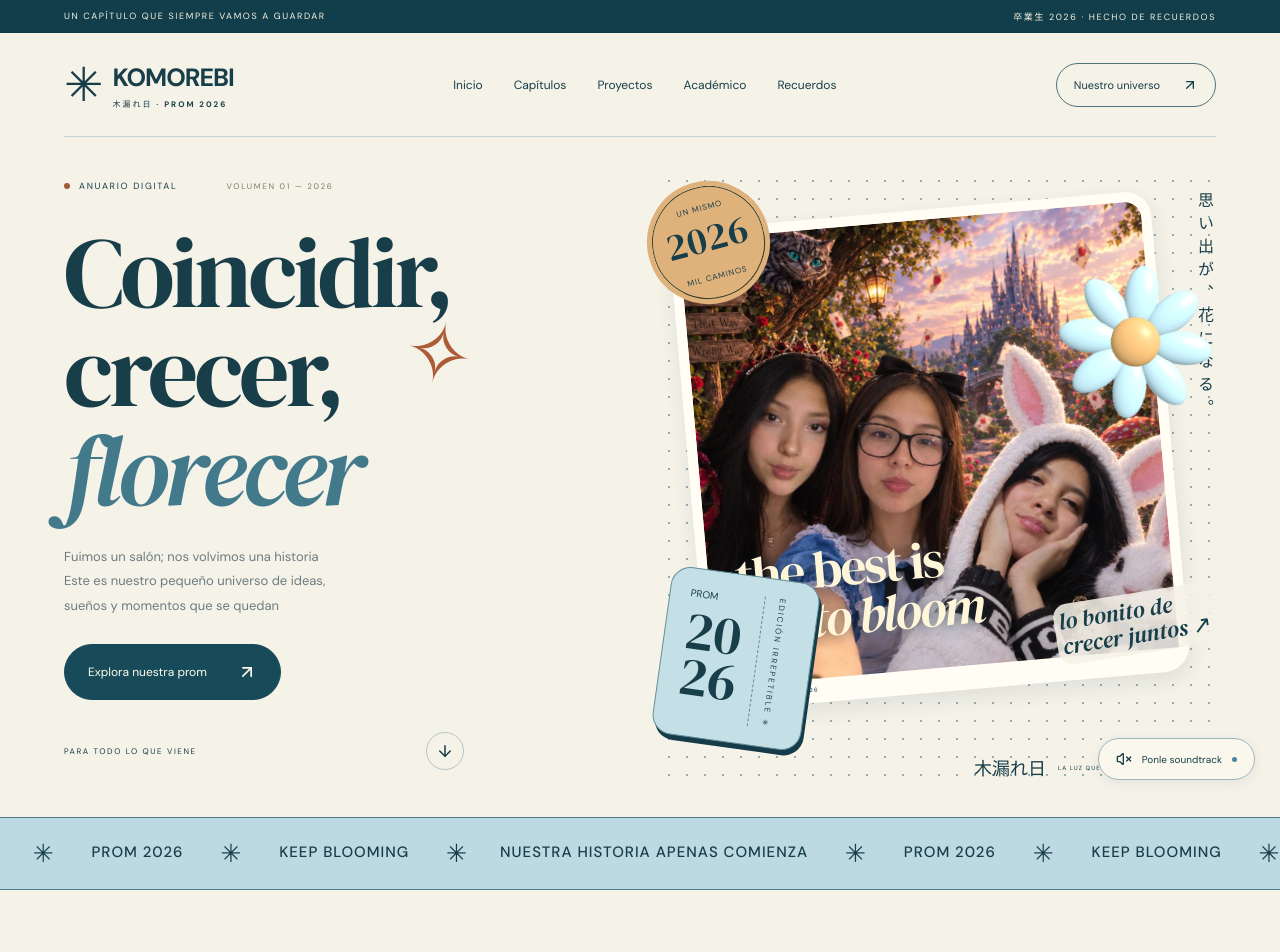
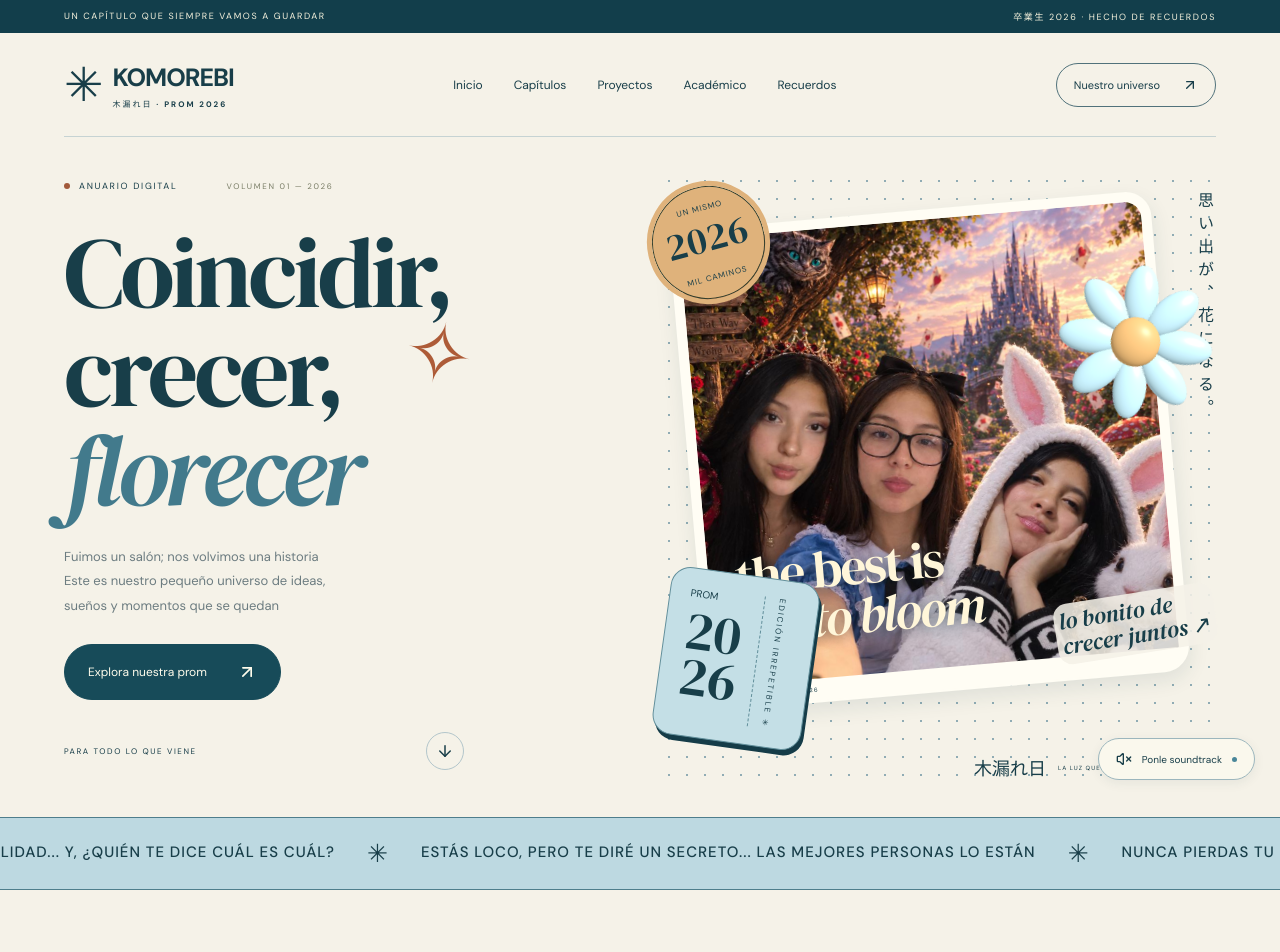
Before and after one commit to NaodusMoon/Poyecto_Ghost, a React (Vite) app: page / in a window 1280 px wide. Shown: the top 952 px of the page. Built offline with nearby package versions, Linux system fonts and the light colour scheme.

Commit message:
Actualiza frases de marquesinas y oculta adornos en móviles

```diff
--- a/src/components/Marquee.jsx
+++ b/src/components/Marquee.jsx
@@ -1,7 +1,18 @@
 import React from 'react';
 
+const phrases = [
+  'UN SUEÑO NO ES LA REALIDAD... Y, ¿QUIÉN TE DICE CUÁL ES CUÁL?',
+  'ESTÁS LOCO, PERO TE DIRÉ UN SECRETO... LAS MEJORES PERSONAS LO ESTÁN',
+  'NUNCA PIERDAS TU MUCHOSIDAD',
+  'NO ESTOY LOCO... MI REALIDAD SIMPLEMENTE ES DIFERENTE... A LA TUYA',
+  'SI VAS A LLEGAR A LA CIMA... AGÁRRATE A ESTA ROCA... Y AGÁRRATE A TI MISMO',
+  'IMAGINACIÓN ES LA ÚNICA ARMA... EN LA GUERRA CONTRA LA REALIDAD',
+  'NO PUEDES VIVIR TU VIDA... COMPLACIENDO A LOS DEMÁS... LA ELECCIÓN DEBE SER TUYA',
+  '¿CUÁNTO ES PARA SIEMPRE?... A VECES SOLO UN SEGUNDO',
+];
+
 export default function Marquee({ reverse = false }) {
-  return <div className={'marquee' + (reverse ? ' marquee-reverse' : '')} aria-label="Nuestra historia apenas comienza">
-    <div aria-hidden="true">{Array.from({ length: 4 }, (_, i) => <span key={i}>NUESTRA HISTORIA APENAS COMIENZA <b>✳</b> PROM 2026 <b>✳</b> KEEP BLOOMING <b>✳</b> </span>)}</div>
+  return <div className={'marquee marquee-quotes' + (reverse ? ' marquee-reverse' : '')} role="region" aria-label={phrases.join(' • ')}>
+    <div aria-hidden="true">{[0, 1].map(copy => <span className="marquee-phrase-group" key={copy}>{phrases.map(phrase => <span key={phrase}>{phrase}<b>✳</b> </span>)}</span>)}</div>
   </div>;
 }
```
Also changed, not shown: src/styles/global.css.
